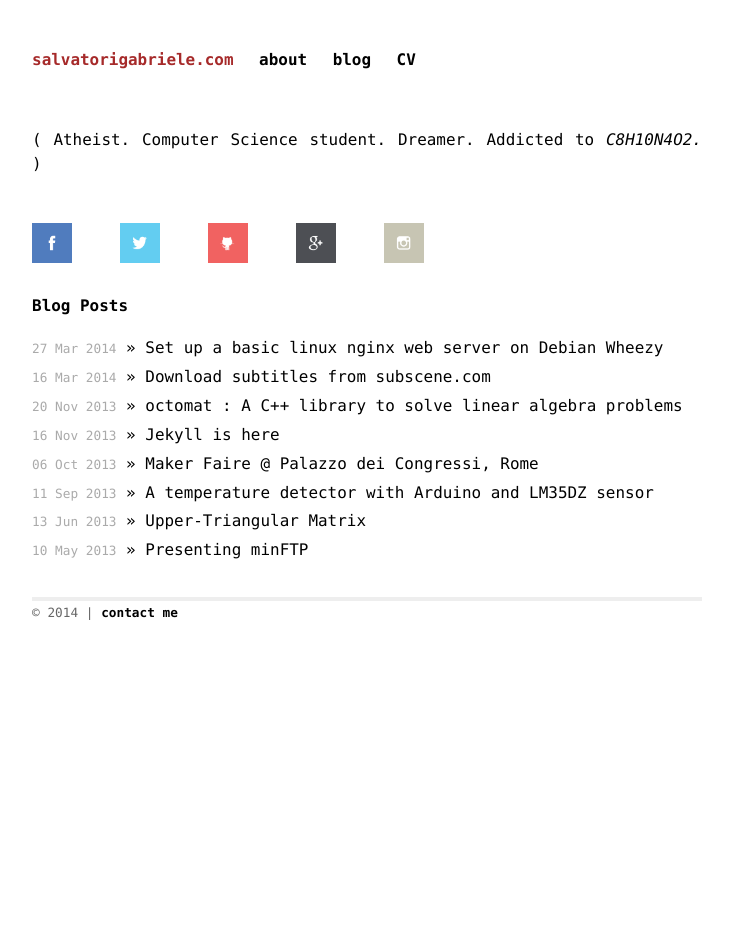
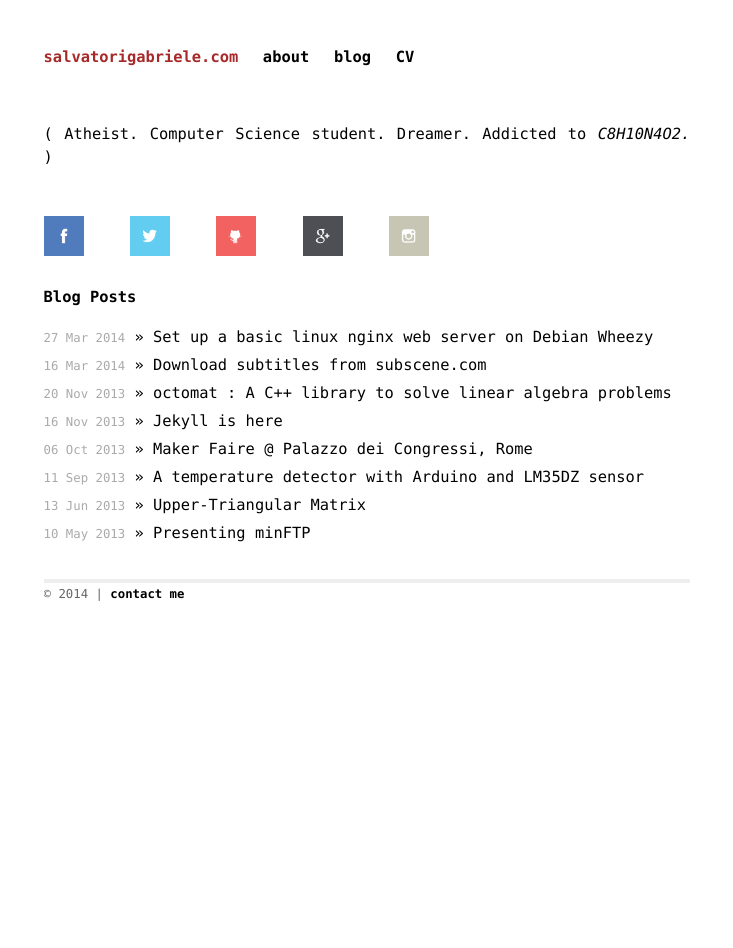
Before and after one commit to gsalvatori/salvatorigabriele.com, a Jekyll site: the page built from index.html, in a window 1280 px wide. Shown: the whole page, without its empty margins (273-1006 px from the left). Built offline with Jekyll 4.4.1, drawn with Linux system fonts in a browser that asks for light colours; Markdown is read by kramdown in place of the engine named in the settings.

Commit message:
Update main.css

```diff
--- a/css/main.css
+++ b/css/main.css
@@ -17,7 +17,7 @@ html, body {
 
 body {
   background-color: white;
-  font: 14.5px Menlo, Monaco, monospace;
+  font: 14px Menlo, Monaco, monospace;
   *font-size: small;
   text-align: center;
 }
```
